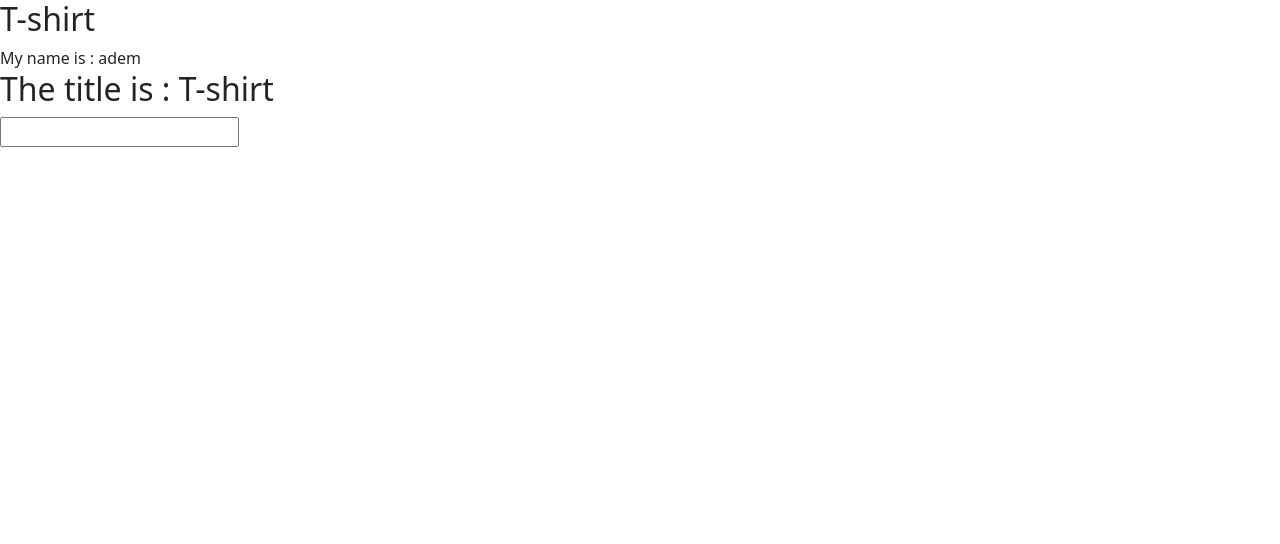
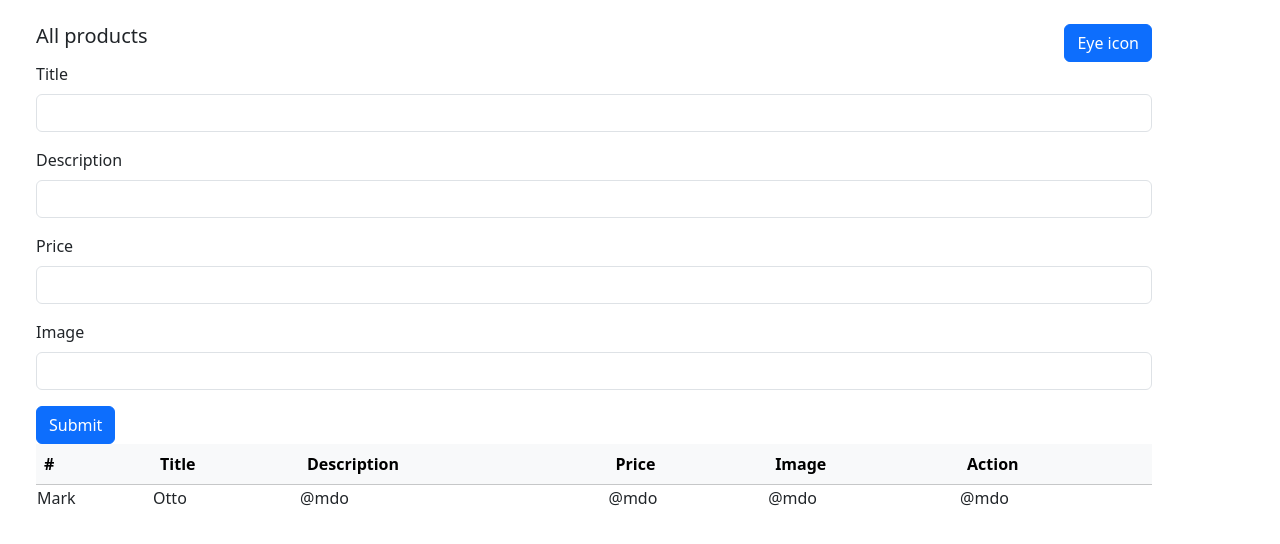
Before and after one commit to yazid1bernou/course-contextAPI, a React (Vite) app: page / in a window 1280 px wide. Shown: the top 544 px of the page. Built offline with nearby package versions, Linux system fonts and the light colour scheme.

Commit message:
add structure html from form and table in App

```diff
--- a/src/App.jsx
+++ b/src/App.jsx
@@ -10,11 +10,66 @@ function App() {
 
   return (
     <>
-      <Navbar />
+     {/*  <Navbar />
 
       <h2> The title is : {product}</h2>
       <Input />
+ */}
 
+      <div className='container m-4'>
+          <div className=''  style={{display : "flex" , justifyContent : "space-between"}}>
+             <div>
+              <h5>All products</h5>
+             </div>
+             <button className='btn btn-primary'> Eye icon</button>
+          </div>
+          <div className=''>
+               {/* --------- Form ---------------------*/}
+               <form>
+                    <div class="mb-3">
+                      <label  class="form-label">Title</label>
+                      <input type="text" class="form-control" />
+                   </div>
+                   <div class="mb-3">
+                      <label  class="form-label">Description</label>
+                      <input type="text" class="form-control" />
+                   </div>
+                   <div class="mb-3">
+                      <label  class="form-label">Price</label>
+                      <input type="text" class="form-control" />
+                   </div>
+                   <div class="mb-3">
+                      <label  class="form-label">Image</label>
+                      <input type="text" class="form-control" />
+                   </div>
+
+                   <button type="submit" class="btn btn-primary">Submit</button>
+               </form>
+               {/* ------------ Display All products -------------*/}
+              <table class="table">
+                    <thead class="table-light">
+                      <tr>
+                      <th scope="col">#</th>
+                      <th scope="col">Title</th>
+                      <th scope="col">Description</th>
+                      <th scope="col">Price</th>
+                      <th scope="col">Image</th>
+                      <th scope="col">Action</th>
+                      </tr>
+                    </thead>
+                    <tbody>
+                      <td>Mark</td>
+                      <td>Otto</td>
+                      <td>@mdo</td>
+                      <td>@mdo</td>
+                      <td>@mdo</td>
+                      <td>@mdo</td>
+                    </tbody>
+              </table>
+
+         </div>
+
+      </div>
     </>
   )
 }
```
